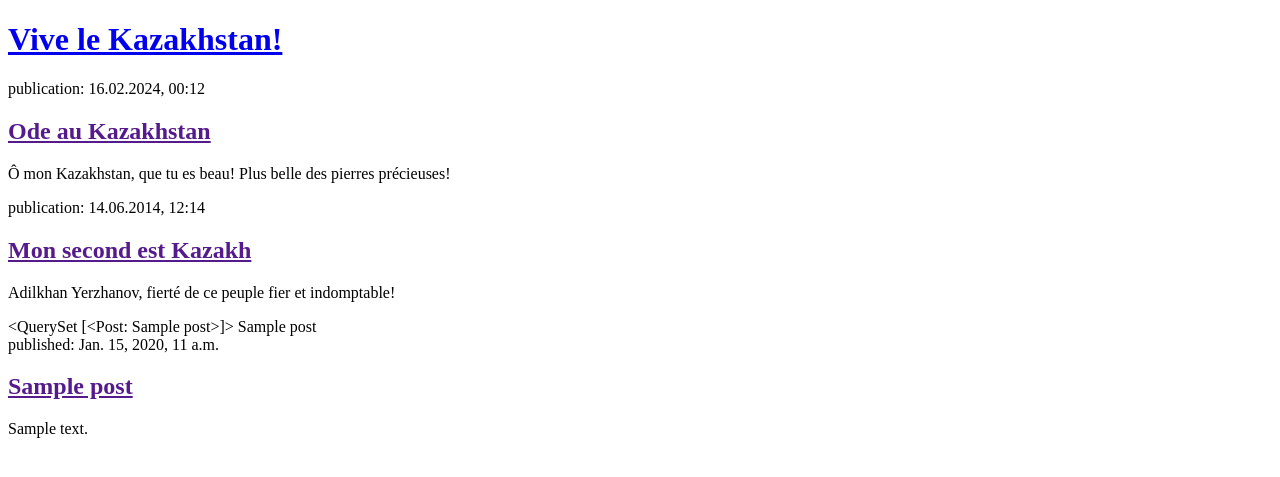
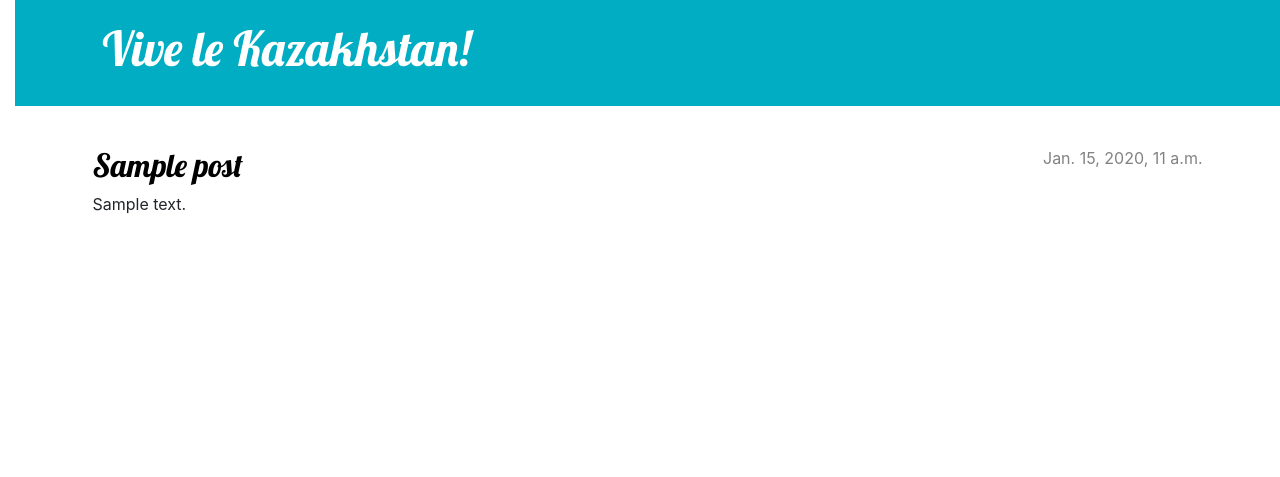
Before and after one commit to julienthy/my-first-blog, a Django app: page / in a window 1280 px wide. Shown: the top 477 px of the page. Run offline with Django 3.2, Linux system fonts and the light colour scheme; tables that the repository leaves empty hold one stand-in row (values such as "Sample post").

Commit message:
Ajout de la vue et du template de détail blog post ainsi que du CSS pour le site

```diff
--- /dev/null
+++ b/blog/static/css/blog.css
@@ -0,0 +1,79 @@
+h1 a, h2 a {
+    color: #00ADC3;
+    font-family: 'Lobster';
+}
+
+body {
+    padding-left: 15px;
+}
+
+.page-header {
+    background-color: #00ADC3;
+    margin-top: 0;
+    margin-bottom: 40px;
+    padding: 20px 20px 20px 40px;
+}
+
+.page-header h1,
+.page-header h1 a,
+.page-header h1 a:visited,
+.page-header h1 a:active {
+    color: #ffffff;
+    font-size: 36pt;
+    text-decoration: none;
+}
+
+h1,
+h2,
+h3,
+h4 {
+    font-family: 'Lobster', cursive;
+}
+
+.date {
+    color: #828282;
+}
+
+.save {
+    float: right;
+}
+
+.post-form textarea,
+.post-form input {
+    width: 100%;
+}
+
+.top-menu,
+.top-menu:hover,
+.top-menu:visited {
+    color: #ffffff;
+    float: right;
+    font-size: 26pt;
+    margin-right: 20px;
+}
+
+.post {
+    margin-bottom: 70px;
+}
+
+.post h2 a,
+.post h2 a:visited {
+    color: #000000;
+}
+
+.post > .date,
+.post > .actions {
+    float: right;
+}
+
+.btn-default,
+.btn-default:visited {
+    color: #C25100;
+    background: none;
+    border-color: #C25100;
+}
+
+.btn-default:hover {
+    color: #FFFFFF;
+    background-color: #C25100;
+}
--- /dev/null
+++ b/blog/templates/blog/base.html
@@ -0,0 +1,25 @@
+{% load static %}
+<!DOCTYPE html>
+<html>
+    <head>
+        <title>Vive le Kazakhstan!</title>
+        <link rel="stylesheet" href="https://cdn.jsdelivr.net/npm/bootstrap@4.5.3/dist/css/bootstrap.min.css" integrity="sha384-TX8t27EcRE3e/ihU7zmQxVncDAy5uIKz4rEkgIXeMed4M0jlfIDPvg6uqKI2xXr2" crossorigin="anonymous">
+        <link rel="stylesheet" href="{% static 'css/blog.css' %}">
+        <link href="//fonts.googleapis.com/css?family=Lobster&subset=latin,latin-ext" rel="stylesheet" type="text/css">
+    </head>
+    <body>
+        <header class="page-header">
+          <div class="container">
+              <h1><a href="/">Vive le Kazakhstan!</a></h1>
+          </div>
+        </header>
+        <main class="container">
+            <div class="row">
+                <div class="col">
+                {% block content %}
+                {% endblock %}
+                </div>
+            </div>
+        </main>
+    </body>
+</html>
--- a/blog/templates/blog/post_list.html
+++ b/blog/templates/blog/post_list.html
@@ -1,39 +1,13 @@
-<!DOCTYPE html>
-<html>
-    <head>
-        <title>Vive le Kazakhstan!</title>
-    </head>
-    <body>
-        <header>
-            <h1><a href="/">Vive le Kazakhstan!</a></h1>
-        </header>
+{% extends 'blog/base.html' %}
 
-        <article>
-            <time>publication: 16.02.2024, 00:12</time>
-            <h2><a href="">Ode au Kazakhstan</a></h2>
-            <p>Ô mon Kazakhstan, que tu es beau! Plus belle des pierres précieuses!</p>
+{% block content %}
+    {% for post in posts %}
+        <article class="post">
+            <time class="date">
+                {{ post.published_date }}
+            </time>
+            <h2><a href="{% url 'post_detail' pk=post.pk %}">{{ post.title }}</a></h2>
+            <p>{{ post.text|linebreaksbr }}</p>
         </article>
-
-        <article>
-            <time>publication: 14.06.2014, 12:14</time>
-            <h2><a href="">Mon second est Kazakh</a></h2>
-            <p>Adilkhan Yerzhanov, fierté de ce peuple fier et indomptable!</p>
-        </article>
-
-        <article>
-        {{ posts }}
-
-        {% for post in posts %}
-            {{ post }}
-        {% endfor %}
-        </article>
-
-        {% for post in posts %}
-            <article>
-                <time>published: {{ post.published_date }}</time>
-                <h2><a href="">{{ post.title }}</a></h2>
-                <p>{{ post.text|linebreaksbr }}</p>
-            </article>
-        {% endfor %}
-    </body>
-</html>
+    {% endfor %}
+{% endblock %}
--- a/blog/urls.py
+++ b/blog/urls.py
@@ -3,4 +3,5 @@ from . import views
 
 urlpatterns = [
     path('', views.post_list, name='post_list'),
+    path('post/<int:pk>/', views.post_detail, name='post_detail'),
 ]
--- a/blog/views.py
+++ b/blog/views.py
@@ -1,7 +1,11 @@
-from django.shortcuts import render
+from django.shortcuts import render, get_object_or_404
 from django.utils import timezone
 from .models import Post
 
 def post_list(request):
     posts = Post.objects.filter(published_date__lte=timezone.now()).order_by('published_date')
     return render(request, 'blog/post_list.html', {'posts': posts})
+
+def post_detail(request, pk):
+    post = get_object_or_404(Post, pk=pk)
+    return render(request, 'blog/post_detail.html', {'post': post})
```
Also changed, not shown: blog/templates/blog/post_detail.html (added, +13 -0 lines), blog/templates/blog/post_list_old.html (added, +53 -0 lines).
